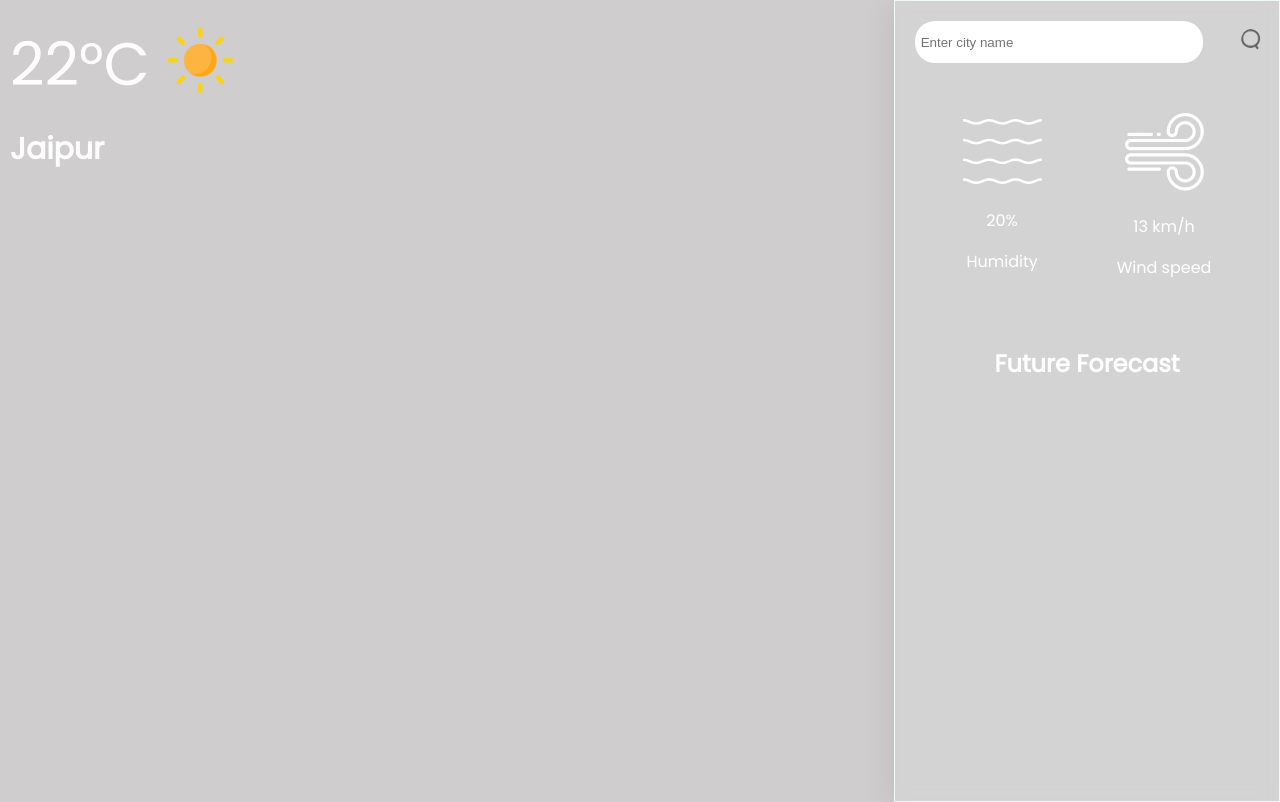
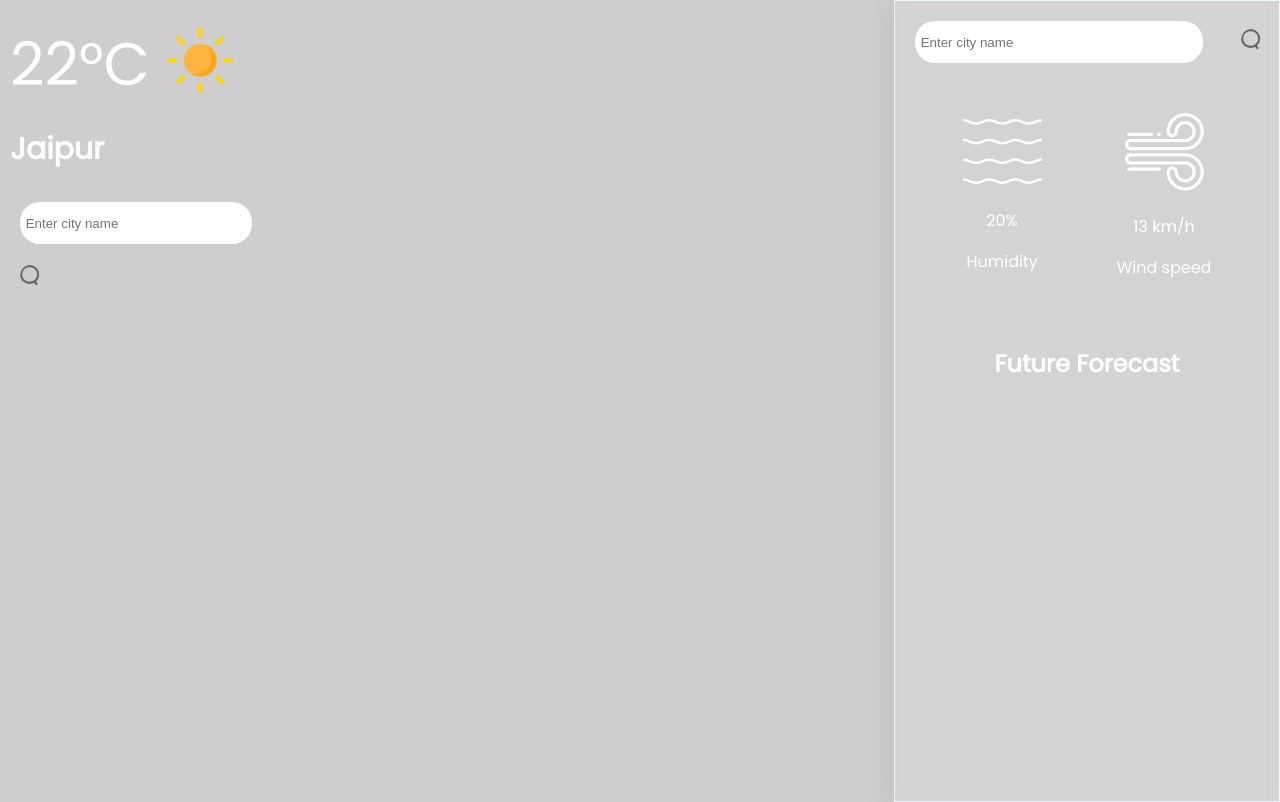
Before and after one commit to iva-agarwal/Javascript, a plain HTML site: page weather_app/index.html in a window 1280 px wide. Drawn offline with Linux system fonts and the light colour scheme.

Commit message:
Update index.html

```diff
--- a/weather_app/index.html
+++ b/weather_app/index.html
@@ -14,7 +14,10 @@
                 <div><img src="images/clear.png" alt="" style="width: 100px;" class="weather-icon"></div>
             </div>
             <h3 class="city">Jaipur</h3>
-
+            <div class="search-bar1">
+                <input type="text" placeholder=" Enter city name" class="search">
+                <button><img src="images/search.png" alt="" class="search-icon"></button>
+            </div>
         </div>
         <div class="card">
             <div class="search-bar">
```
